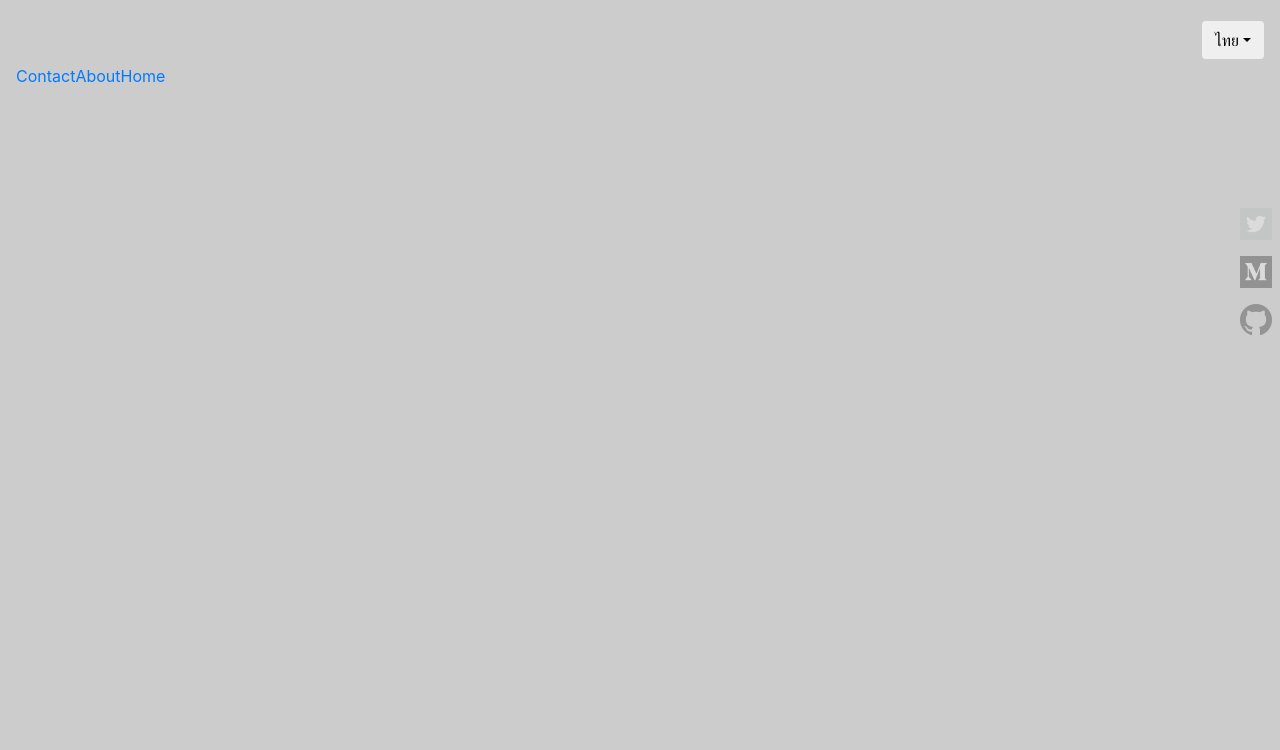
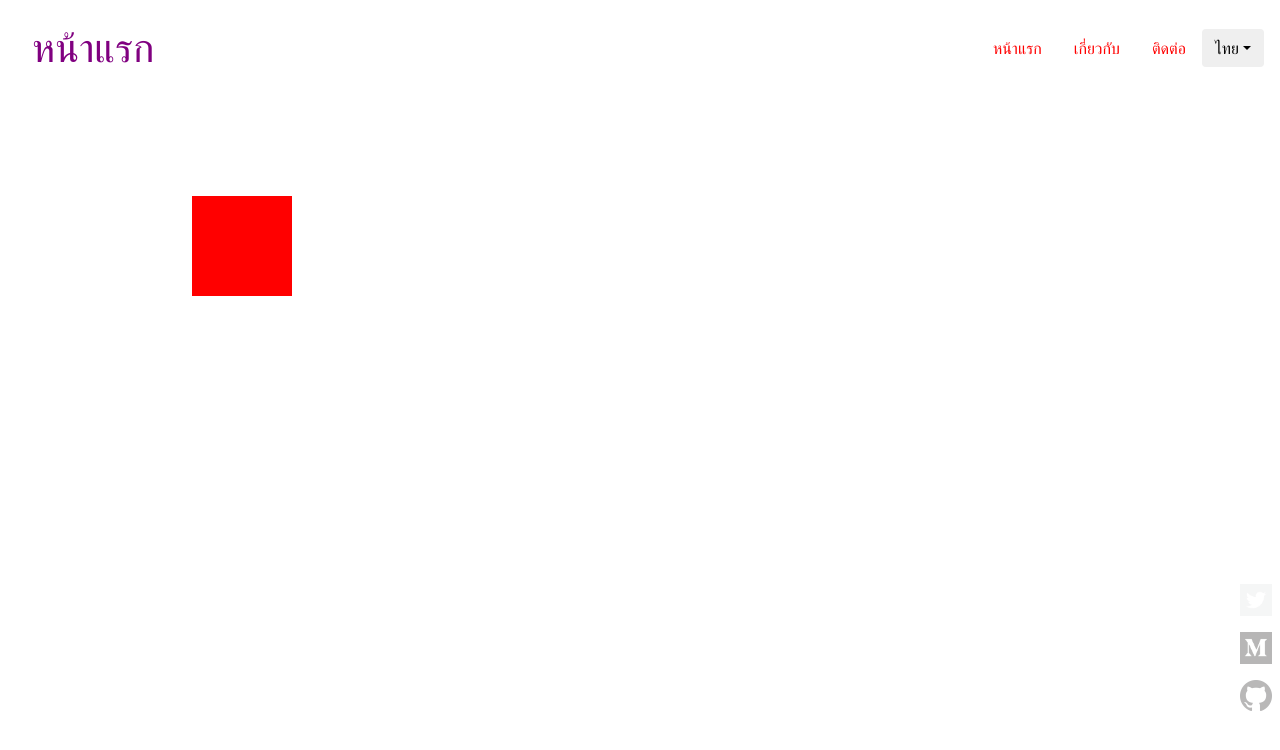
Before and after one commit to nawawishkid-old/nawawishkid.github.io, a React app: page / in a window 1280 px wide. Built offline with nearby package versions, Linux system fonts and the light colour scheme.

Commit message:
Create Rush.js, the component for translate DOM, finished basic function.

```diff
--- a/config.json
+++ b/config.json
@@ -27,6 +27,21 @@
 		"skill": []
 	},
 
+	"page": [
+		{
+			"name": "Home",
+			"url": "/"
+		},
+		{
+			"name": "Contact",
+			"url": "/contact"
+		},
+		{
+			"name": "About",
+			"url": "/about"
+		}
+	],
+
 	"theme": {
 		"0": {
 			"layout": {
--- a/locale.json
+++ b/locale.json
@@ -1,11 +1,21 @@
 {
 	"en-US": {
+		"page": {
+			"": "Home",
+			"contact": "Contact",
+			"about": "About"
+		},
 		"intro": "",
 		"localeName": "English",
 		"selfDesc": "I've learned web development as a hobby for almost 2 years, and now I want to start a web development career."
 	},
 
 	"th-TH": {
+		"page": {
+			"": "หน้าแรก",
+			"contact": "ติดต่อ",
+			"about": "เกี่ยวกับ"
+		},
 		"intro": "",
 		"localeName": "ไทย",
 		"selfDesc": "ผมหัดทำเว็บเป็นงานอดิเรกมาเกือบ 2 ปี และตอนนี้ก็อยากเริ่มอาชีพ web development แล้ว"
--- a/src/css/index.css
+++ b/src/css/index.css
@@ -1,7 +1,34 @@
+/* Variables */
+:root {
+	--primary-color: red;
+	--secondary-color: wheat;
+	--text-h: purple;
+	--text-p: orange;
+	--text-link: red;
+	--padding: .5em 1em;
+}
+
 html, body {
   margin: 0;
   width: 100%;
   height: 100%;
+  background: var(--primary-color);
+  color: var(--text-p);
+}
+
+h1,h2,h3,h4,h5,h6 {
+	color: var(--text-h);
+}
+
+p {
+	color: var(--text-p);
+}
+
+div {
+}
+
+a {
+	color: var(--text-link);
 }
 
 /* Bootstrap override */
@@ -66,18 +93,31 @@ html, body {
 	}
 }
 
-
+/* Header */
 .react-header {
 	display: flex;
 	align-items: center;
-	height: 48px;
+	padding: var(--padding);
+	overflow: hidden;
+}
+.react-header h1 {
+	padding: 1rem;
+    margin: 0;
+}
+
+/* Nav */
+.nav {
+	margin-left: auto;
+}
+.nav > * {
+	padding: var(--padding);
 }
 
 /* Contact */
 .react-contact {
     position: absolute;
     right: 0;
-    top: 25%;
+    bottom: 10%;
 	display: flex;
     flex-direction: column;
     align-items: center;
--- /dev/null
+++ b/src/js/components/Rush.js
@@ -0,0 +1,216 @@
+import React, { Component } from 'react';
+import PropTypes from 'prop-types';
+
+export default class Rush extends Component {
+	constructor(props) {
+		//console.log('Rush.constructor()');
+		super(props);
+		this.temp = {};
+	}
+
+	/**
+	 * Generic Methods
+	 */
+	_setState(nextProps = null) {
+		//console.log('Rush._setState()');
+		const p = nextProps || this.props;
+		let target = this._makeTargetsArray(p),
+			step = p.step > target.length - 1 ? target.length - 1 : p.step;
+
+		//console.log(step);
+
+		this.setState({
+			step: step,
+			target: target,
+			sequentialTarget: p.sequentialTarget,
+			//currentPosition: p.step == 0 ? target[0] : target[p.step]
+		}, () => console.log('state: ', this.state));
+	}
+
+	_setStyle() {
+		//console.log('Rush._setStyle()');
+		const currentTarget = this._getCurrentTarget();
+
+		this.style = {
+			transition: `transform ${this.props.duration}s ${this.props.timeFunc} ${this.props.delay}s`,
+			transform: `translate(${currentTarget[0]},${currentTarget[1]})`
+		}
+
+		//console.log(this.style);
+	}
+
+	_getNodeRect() {
+		//console.log('Rush._getNodeRect()');
+		return this.node.getBoundingClientRect();
+	}
+
+	_rush() {
+		//console.log('Rush._rush()');
+
+		let target = this.state.sequentialTarget
+					 ? this._makeTargetSequential(this._getCurrentTarget())
+					 : this._getCurrentTarget();
+
+		//console.log(target);
+		//console.log(this.node.style.transform);
+
+		this.node.style.transform = `translate(${target[0]}, ${target[1]})`;
+		//console.log(getComputedStyle(this.node).transform);
+	}
+
+	_getCurrentTarget() {
+		//console.log('Rush._getCurrentTarget()');
+		return this.state.target[this.state.step];
+	}
+
+	_makeTargetsArray(nextProps = null) {
+		let p = nextProps || this.props,
+			target = typeof p.target === 'string' ? [p.target] : p.target;
+
+		target.unshift(p.initialTarget);
+
+		return target.map(item => {
+			return item.split(',');
+		});
+	}
+
+	_setCurrentTranslatePosition() {
+		//console.log('Rush._setCurrentTranslatePosition()');
+		const currentTarget = this._getCurrentTarget();
+
+		this.style.transform = `translate(${currentTarget[0]}, ${currentTarget[1]})`;
+	}
+
+	_makeTargetSequential(target) {
+		//console.log('Rush._makeTargetSequential()');
+		if (this.state.step == 0) return target;
+
+		if (typeof this.lastPosition === 'undefined') {
+			let firstTarget = this.state.target[0];
+			this.lastPosition = [parseInt(firstTarget[0]), parseInt(firstTarget[1])];
+		}
+
+		let lastTarget = this.state.target[this.state.step - 1],
+			unit, position;
+
+		return target.map((item, index) => {
+			/**
+			 * Sequential target from different unit is unavailable now
+			 */
+			unit = item.replace(/[^a-zA-Z]/g, '');
+			unit = unit ? unit : 'px';
+			position = parseInt(item) + this.lastPosition[index];
+
+			this.lastPosition[index] = position;
+
+			return position + unit;
+		});
+	}
+
+	_checkPropsMismatch(nextProps = null) {
+		const p = nextProps || this.props;
+
+		if (p.step > this.state.target.length - 1)
+			console.error('Warning: props.step is not match any index of props.target. Function may not works properly.');
+	}
+
+	/**
+	 * For creating sequential target with different unit
+	 * Will be available in the future
+	 *
+	 * _convertTranslateUnitToPx() {}
+	 */
+
+	/**
+	 * Life cycle events
+	 */
+	componentWillMount() {
+		//console.log('Rush.componentWillMount()');
+		this._setState();
+	}
+
+	componentDidMount() {
+		//console.log('Rush.componentDidMount()');
+		this.node = document.getElementById(`rushjs-${this.props.id}`);
+
+		this._rush();
+	}
+
+	componentWillReceiveProps(nextProps) {
+		//console.log('Rush.componentWillReceiveProps()');
+		if (this.props.step === nextProps.step) return;
+		//console.log(nextProps);
+
+		this._setState(nextProps);
+		//this._setCurrentTranslatePosition();
+	}
+
+	componentDidUpdate() {
+		//console.log('Rush.componentDidUpdate()');
+
+		this._rush();
+	}
+
+	render() {
+		//console.log('Rush.render()');
+
+		const p = this.props;
+
+		this._setStyle();
+		this._checkPropsMismatch();
+
+		return  (
+			<div style={{
+					...this.style,
+					...p.containerStyle
+				 }}
+				 className={p.containerClass}
+				 id={`rushjs-${p.id}`}
+			>
+				{p.children}
+			</div>
+		);
+	}
+}
+
+Rush.propTypes = {
+	// Functionality
+	step: PropTypes.number,
+	target: PropTypes.oneOfType([
+		//PropTypes.oneOf(['offscreen']),
+		PropTypes.string, // e.g. target="100,100", target="100%,100px"
+		PropTypes.arrayOf(PropTypes.string) // e.g. target={['100%,20px', '100,100']}
+	]).isRequired,
+	initialTarget: PropTypes.string,
+	sequentialTarget: PropTypes.bool,
+
+	// Transition
+	duration: PropTypes.number,
+	timeFunc: PropTypes.string,
+	delay: PropTypes.number,
+
+	// Container
+	containerStyle: PropTypes.object,
+	containerClass: PropTypes.string,
+	id: PropTypes.string.isRequired,
+
+	// Events
+	beforeRushStart: PropTypes.func,
+	afterRushStart: PropTypes.func,
+	beforeRushEnd: PropTypes.func,
+	afterRushEnd: PropTypes.func,
+}
+
+Rush.defaultProps = {
+	initialTarget: '0,0',
+	sequentialTarget: true,
+
+	// Transition
+	duration: 1,
+	timeFunc: 'linear',
+	delay: 0,
+
+	// Container
+	containerStyle: {},
+	containerClass: '',
+}
--- a/src/js/components/app.js
+++ b/src/js/components/app.js
@@ -5,6 +5,7 @@ import DropdownItem from './DropdownItem';
 import ContactItem from './ContactItem';
 import Route from './Route';
 import Page from './Page';
+import Rush from './Rush';
 import {config, theme, Locale} from '../utils';
 
 const locale = new Locale();
@@ -14,26 +15,33 @@ class App extends Component {
 		super(props);
 
 		this.state = {
-			language: 'en_US',
+			language: 'en-US',
 			status: 'composing',
+			steps: {
+				test: 0,
+			},
+			targets: {
+				test: '0,0',
+			},
 			step: 0,
 			pageURL: '/',
 		}
 
 		window.addEventListener('popstate', () => {
 			console.log('popstate');
-			console.log(history.state);
-			this.setState({pageURL: history.state})
+
+			this.setState({pageURL: location.pathname})
 		});
 	}
 
 	// Life cycle method
 	componentDidMount() {
-		setTimeout(() => this.setState({step: 1}), 500); // push page
-		setTimeout(() => this.setState({step: 2}), 800); // compose page fraction
-		setTimeout(() => this.setState({step: 3}), 3360); // set page background-color
-		setTimeout(() => this.setState({step: 4}), 3800); // hide page fraction
-		setTimeout(() => this.setState({step: 5}), 6360); // pull page
+		//setTimeout(() => this.setState({steps: {test: 0}, targets: {test: '0,0'}}), 1000);
+		setTimeout(() => this.setState({steps: {test: this.state.steps.test + 1}}), 1000);
+		setTimeout(() => this.setState({steps: {test: this.state.steps.test + 1}}), 3000);
+		setTimeout(() => this.setState({steps: {test: this.state.steps.test + 1}}), 5000);
+		setTimeout(() => this.setState({steps: {test: this.state.steps.test + 1}}), 7000);
+		//this.__pageComposingQueue('intro', [500, 800, ]);
 	}
 
 	changeAppLang(ev) {
@@ -43,8 +51,28 @@ class App extends Component {
 		this.setState({language: lang});
 	}
 
-	onChangePage(ev) {
-		this.setState({pageURL: history.state});
+	onNavClick(ev) {
+		this.setState({pageURL: location.pathname});
+	}
+
+	__pageComposingQueue(taskName, queueArray) {
+		queueArray.forEach((time, index) => {
+			let step = { [taskName]: index + 1 }
+
+			if (queueArray[queueArray.length - index]) {
+
+			}
+			setTimeout(() => this.setState(step), time);
+		});
+		setTimeout(() => this.setState({step: 1}), 500); // push page
+		setTimeout(() => this.setState({step: 2}), 800); // compose page fraction
+		setTimeout(() => this.setState({step: 3}), 3360); // set page background-color
+		setTimeout(() => this.setState({step: 4}), 3800); // hide page fraction, compose page components
+		setTimeout(() => this.setState({step: 5}), 6360); // pull page
+	}
+
+	__pageComposingClassHandler() {
+
 	}
 
 	render() {
@@ -58,7 +86,6 @@ class App extends Component {
 		const styles = {
 			app: {
 				background: s.step >= 3 ? theme('color.layout.primary', '0') : 'white',
-				padding: theme('layout.padding.lg', '0'),
 			},
 			columns: {
 				display: s.step >= 4 ? 'none' : 'flex',
@@ -95,13 +122,18 @@ class App extends Component {
 					}
 				</div>
 
-				<header className="react-header row">
+				<header className="react-header">
+					<h1>{locale.get(`page.${this.state.pageURL.replace('/', '')}`)}</h1>
+
+					<nav className="nav">
+						<Route href="/" onClick={this.onNavClick.bind(this)}>{locale.get('page.')}</Route>
+						<Route href="/about" onClick={this.onNavClick.bind(this)}>{locale.get('page.about')}</Route>
+						<Route href="/contact" onClick={this.onNavClick.bind(this)}>{locale.get('page.contact')}</Route>
+					</nav>
+
 					<Dropdown
 						label={locale.get('localeName')}
 						id="langButton"
-						wrapperStyle={{
-							marginLeft: 'auto'
-						}}
 					>
 						{
 							Object.entries(locale.getLocales())
@@ -132,18 +164,32 @@ class App extends Component {
 					}
 				</div>
 
-				<Route href="/contact" onClick={this.onChangePage.bind(this)}>Contact</Route>
-				<Route href="/about" onClick={this.onChangePage.bind(this)}>About</Route>
-				<Route href="/" onClick={this.onChangePage.bind(this)}>Home</Route>
+				<Rush id="test"
+					  step={this.state.steps.test}
+					  target={['100px,0', '0,100px', '-100px,0', '0,-100px']}
+					  duration={2}
+					  timeFunc="ease-out"
+					  sequentialTarget={true}
+					  initialTarget="100px,0"
+				>
+					<div style={{
+						background: 'red',
+						width: '100px',
+						height: '100px'
+					}}></div>
+				</Rush>
 
 				<div style={styles.appContent}
 					 className="react-app-page"
 					 id="page"
 				>
 
-					 <Page url="/about">
-					 	'hahahaha'
-					 </Page>
+					<Page url="/">
+						Home
+					</Page>
+					<Page url="/about">
+						About
+					</Page>
 
 					<Page url="/contact">
 						<article>
--- a/src/js/utils.js
+++ b/src/js/utils.js
@@ -41,6 +41,6 @@ export function Locale() {
 	}
 
 	this.get = function(keyword) {
-		return this.locale[this.getLang()][keyword];
+		return dotNotation(keyword, this.locale[this.getLang()]);
 	}
 }
```
Also changed, not shown: 1 other file.
